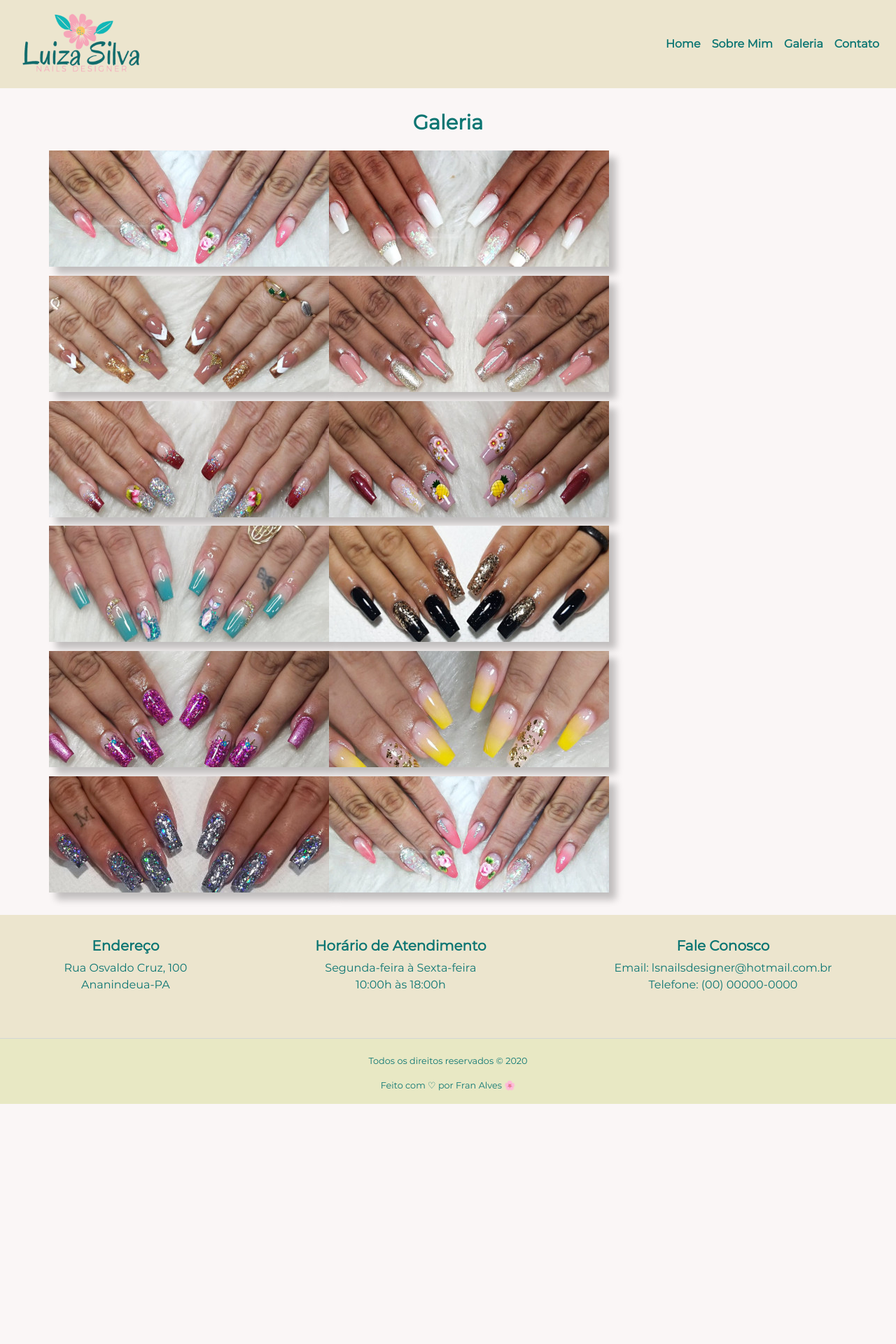
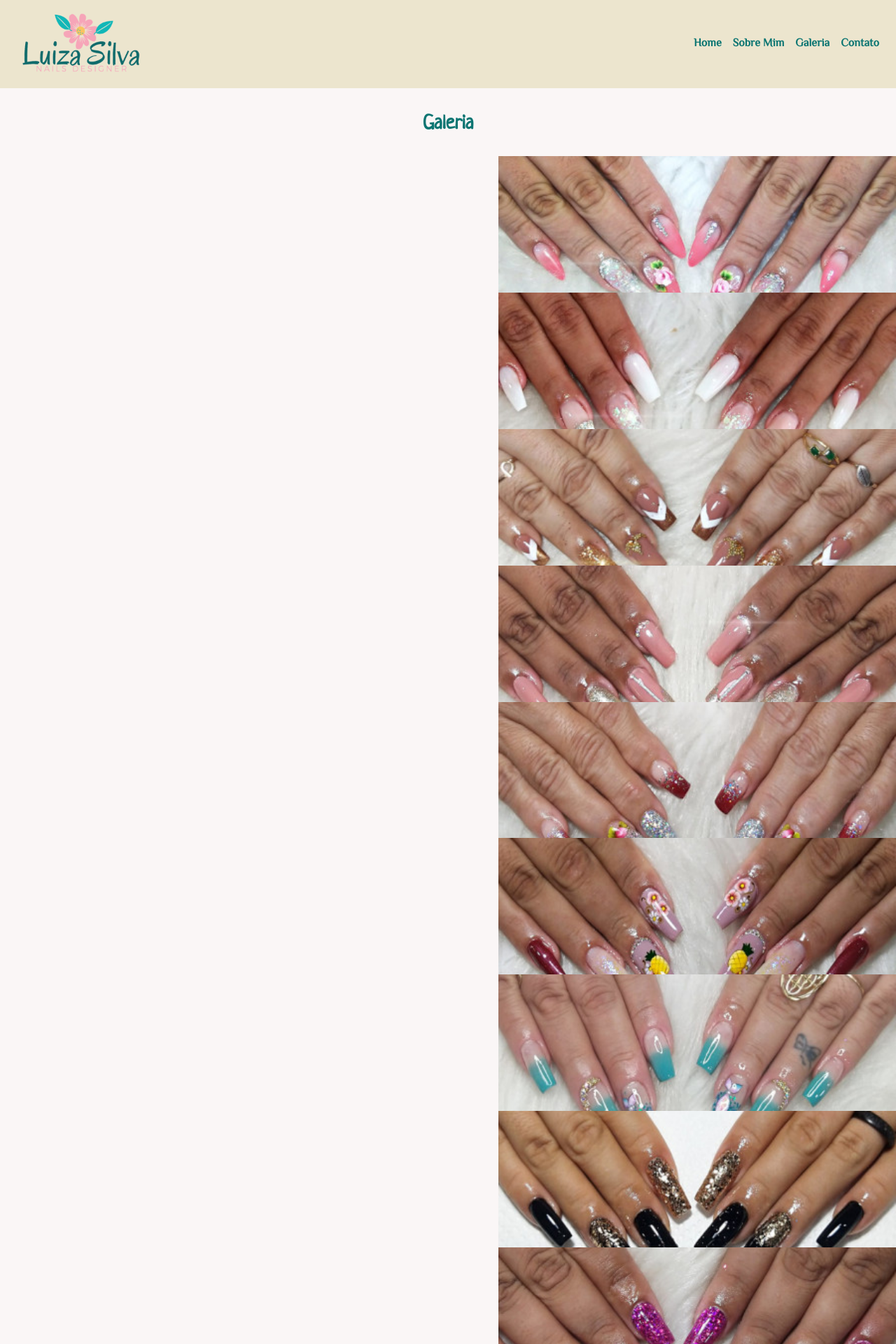
Before and after one commit to fransanalves/first-project, a PHP site: page /gallery.html in a window 1280 px wide. Shown: the top 1920 px of the page at 70% size. Before the commit the page ends 1577 px from the top, so only its background shows below. Run offline with PHP 8.4, Linux system fonts and the light colour scheme; some libraries are stand-ins or nearby versions.

Commit message:
novas alterações

```diff
--- a/about.html
+++ b/about.html
@@ -9,7 +9,7 @@
         <link href="css_/about.css" rel="stylesheet">
     </head>
     <body>
-        <header class="container-fluid header-nav">
+        <header class="container-fluid header-nav fixed-top">
             <nav class="navbar navbar-expand-lg navbar-light">
                 <a class="navbar-brand" href="#">
                     <img src="img_/flower-logo.png" width="200" height="100" alt="logomarca">
--- a/css_/about.css
+++ b/css_/about.css
@@ -1,3 +1,6 @@
+.container {
+    margin-top: 10rem;
+}
 
 .navbar-light .navbar-nav .nav-link {
     color: #0B7572;
--- a/css_/form.css
+++ b/css_/form.css
@@ -11,7 +11,7 @@
 }
 
 .principal-form {
-    margin-top: 2rem;
+    margin-top: 10rem;
 
 }
 
--- a/css_/gallery.css
+++ b/css_/gallery.css
@@ -4,17 +4,47 @@
     padding: 0;
     box-sizing: border-box;
 }
+.row {
+    margin-left: 0;
+    margin-right: 0;
+}
+.gallery {
+    margin-top: 10rem;
+}
 
 .gallery-img {
     max-width: 100%;
-    margin: .4rem 0;
+    margin: .8rem 0;
     transform: rotate(1.1);
     box-shadow: 10px 10px 10px rgba(0, 0, 0, 0.23);
 }
+
 .last-gallery {
     margin-bottom: 2rem;
 }
 
+@media screen and (min-width: 458px) {
+    .row {
+        flex-direction: column;
+    }
+
+    .gallery-img {
+        margin-bottom: 1rem;
+        width: 100%;
+    }
+}
+@media screen and (min-width: 768px) {
+    .container {
+        max-width: 568px;
+        padding-left: 0;
+        padding-right: 0;
+        margin-right: 0;
+    }
+
+    .gallery-img {
+        width: 100%;
+    }
+}
 /*
 .gallery-img:hover {
     filter: grayscale(85%);
--- a/css_/style.css
+++ b/css_/style.css
@@ -1,6 +1,11 @@
 @font-face {
-    font-family: "Montserrat";
-    src: url("../fontes_/Montserrat-Regular.ttf");
+    font-family: "ElMessiri";
+    src: url("../fontes_/ElMessiri-Regular.ttf");
+    font-size: 1rem;
+}
+@font-face {
+    font-family: "Neucha";
+    src: url("../fontes_/Neucha-Regular.ttf");
     font-size: 1rem;
 }
 
@@ -12,7 +17,7 @@
 
 body {
     color: #0B7572;
-    font-family: "Montserrat";
+    font-family: "ElMessiri";
     background: #faf6f6;
 }
 
@@ -22,9 +27,17 @@
     padding-right: 0;
 }
 
+.carousel {
+    margin-top: 7rem;
+}
+
 .navbar-light .navbar-nav .nav-link {
     color: #0B7572;
     font-weight: bold;
+}
+
+.navbar-light .navbar-nav .nav-link:hover {
+    color: #f4acb7;
 }
 
 .navbar-light .navbar-toggler {
@@ -33,6 +46,7 @@
 }
 
 .title-principal {
+    font-family: "Neucha";
     font-weight: bold;
     text-align: center;
     margin: 2rem 0 1rem 0;
@@ -91,8 +105,16 @@
     text-align: center;
     font-size: .8rem;
 }
+
 .first-p-footer-sm {
     padding-top: .6rem;
+    margin-bottom: 0;
+}
+
+@media screen and (min-width: 428px) {
+    .img-article {
+        width: 100%;
+    }
 }
 
 @media screen and (min-width: 768px) {
@@ -113,5 +135,8 @@
     .col-3, .col-4, .col-5 {
         padding: 3rem 0 0 0;
     }
+    .img-article {
+        width: 100%;
+    }
 
 }
--- a/form.html
+++ b/form.html
@@ -11,7 +11,7 @@
     </head>
 
     <body>
-        <header class="container-fluid header-nav">
+        <header class="container-fluid header-nav fixed-top">
             <nav class="navbar navbar-expand-lg navbar-light">
                 <a class="navbar-brand" href="#">
                     <img src="img_/flower-logo.png" width="200" height="100" alt="logomarca">
--- a/gallery.html
+++ b/gallery.html
@@ -11,7 +11,7 @@
     </head>
 
     <body>
-        <header class="container-fluid header-nav">
+        <header class="container-fluid header-nav fixed-top">
             <nav class="navbar navbar-expand-lg navbar-light">
                 <a class="navbar-brand" href="#">
                     <img src="img_/flower-logo.png" width="200" height="100" alt="logomarca">
@@ -39,10 +39,10 @@
             </nav>
         </header>
 
-        <main class="container">
+        <section class="gallery">
             <h2 class="title-principal">Galeria</h2>
-            <section class="row row-gallery">
-
+            <section class="container">
+                <div class="row row-gallery">
                     <div class="gallery-items">
                         <a class="gallery-link" href="img_/image1.jpeg"><img src="img_/small1.jpeg" class="gallery-img"></a>
                     </div>
@@ -79,8 +79,9 @@
                     <div class= "gallery-items">
                         <a class="gallery-link" href="img_/image1.jpeg"><img src="img_/small1.jpeg" class="gallery-img last-gallery"></a>
                     </div>
+                </div>
             </section>
-        </main>
+        </section>
 
         <footer class="footer-geral">
             <section class="footer-lg">
```
Also changed, not shown: index.html (+4 -4 lines), fontes_/ElMessiri-Bold.ttf (added), fontes_/ElMessiri-Medium.ttf (added), fontes_/ElMessiri-Regular.ttf (added), fontes_/ElMessiri-SemiBold.ttf (added), fontes_/Neucha-Regular.ttf (added), img_/unhasacrigel.png (added), img_/unhasgel.png (added). Lines whose indentation alone changed are shown as unchanged.
